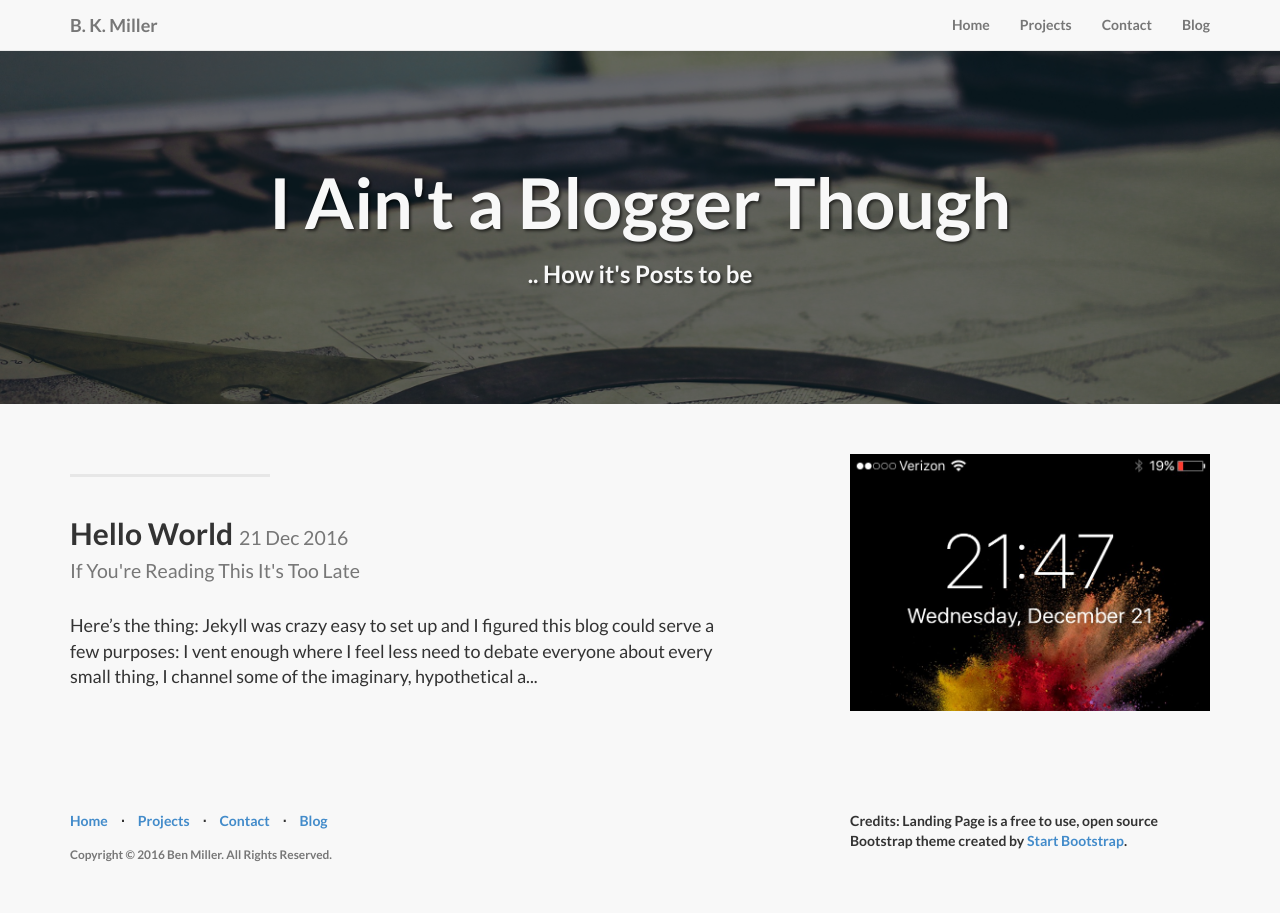
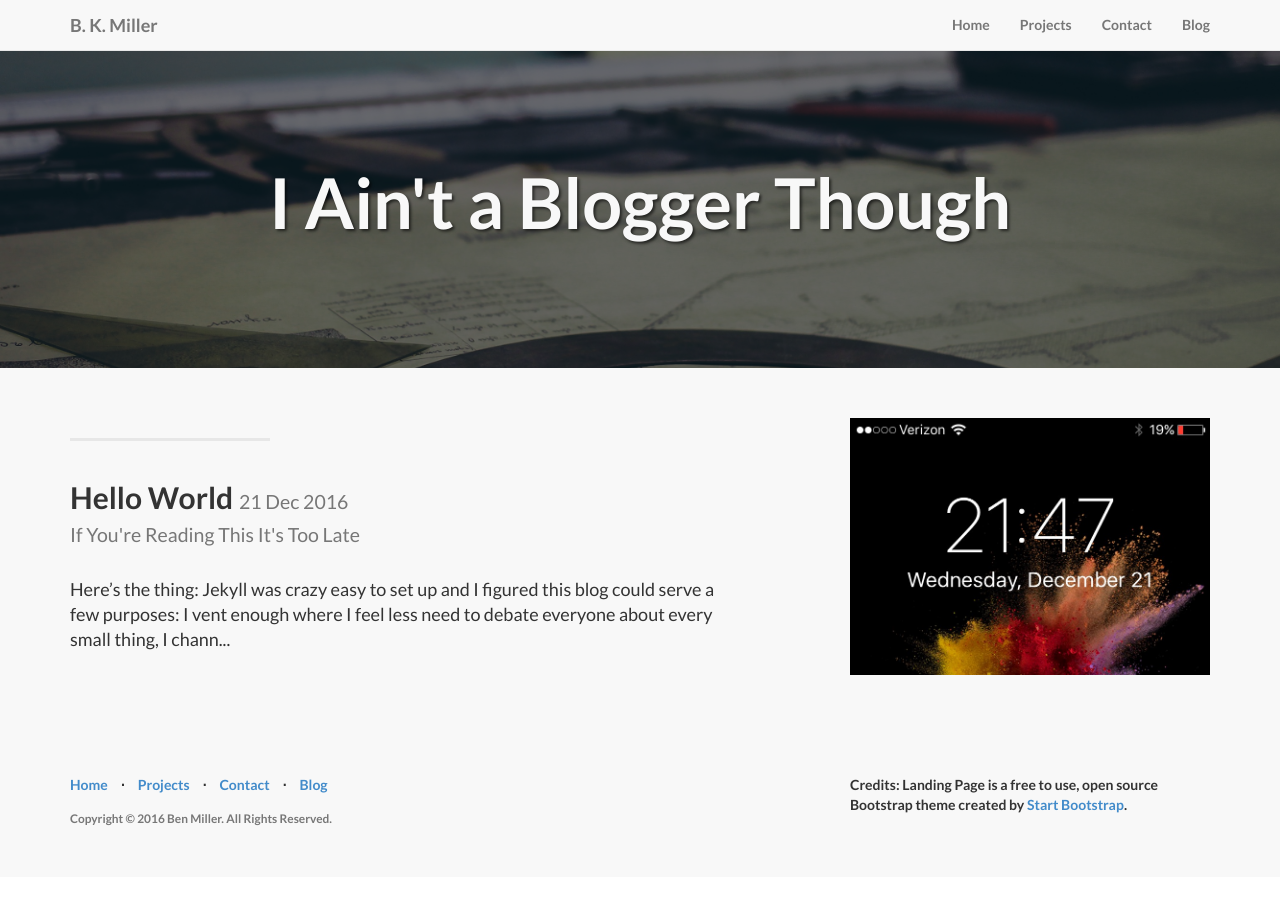
Before and after one commit to benjiyamin/benjiyamin.github.io, a Jekyll site: the page built from blog/index.md, in a window 1280 px wide. Built offline with Jekyll 4.4.1, drawn with Linux system fonts in a browser that asks for light colours; Markdown is read by kramdown in place of the engine named in the settings.

```diff
--- a/_includes/content.html
+++ b/_includes/content.html
@@ -6,7 +6,7 @@
                 <!-- Blog Post Content Column -->
                 <div class="col-lg-8 col-lg-push-2">
                     <!-- Title -->
-                    <h1>{{ page.title }} {% if page.subTitle %}<small>{{ page.subTitle }}</small>{% endif %}</h1>
+                    <h1>{{ page.title }} {% if page.subTitle %}<br><small>{{ page.subTitle }}</small>{% endif %}</h1>
                     <!-- Author -->
                     <p class="lead">
                         <a href="/#contact">Ben Miller</a> | {{ page.date | date_to_string }}
--- a/_includes/head.html
+++ b/_includes/head.html
@@ -3,10 +3,25 @@
     <meta charset="utf-8">
     <meta http-equiv="X-UA-Compatible" content="IE=edge">
     <meta name="viewport" content="width=device-width, initial-scale=1">
-    <meta name="description" content="{% if page.description %}{{ page.description }}{% else %}{{ page.description }}{% endif %}">
+    <meta name="description" content="{% if page.content %}{{ page.content | strip_html | truncate:155 }}{% else %}{{ site.description }}{% endif %}">
     <meta name="author" content="{{ site.author }}">
 
-    <title>{% if page.title %}{{ page.title }}{% else %}{{ site.title }}{% endif %}</title>
+    <title>{% if page.title %}{{ page.title | truncate:70 }}{% else %}{{ site.title }}{% endif %}</title>
+
+    <!-- Twitter Card data -->
+    <meta name="twitter:card" content="summary">
+    <meta name="twitter:site" content="@benjiyamin">
+    <meta name="twitter:title" content="{% if page.title %}{{ page.title | truncate:70 }}{% else %}{{ site.title }}{% endif %}">
+    <meta name="twitter:description" content="{% if page.content %}{{ page.content | strip_html | truncate:200 }}{% else %}{{ site.description }}{% endif %}">
+    <meta name="twitter:image" content="{% if page.image %}/blog/assets/img/posts/{{ page.img }}{% else %}{{ '/assets/img/intro-bg.jpg' | url }}{% endif %}">
+
+    <!-- Open Graph data -->
+    <meta property="og:title" content="{% if page.title %}{{ page.title | truncate:70 }}{% else %}{{ site.title }}{% endif %}" />
+    <meta property="og:type" content="article" />
+    <meta property="og:url" content="{{ page.url }}" />
+    <meta property="og:image" content="{% if page.image %}/blog/assets/img/posts/{{ page.img }}{% else %}{{ '/assets/img/intro-bg.jpg' | url }}{% endif %}" />
+    <meta property="og:description" content="{% if page.content %}{{ page.content | strip_html | truncate:200 }}{% else %}{{ site.description }}{% endif %}" />
+    <!--<meta property="og:site_name" content="{{ site.title }}" />-->
 
     <!-- Bootstrap Core CSS -->
     <link href="{{ '/assets/css/bootstrap.min.css' | url }}" rel="stylesheet">
@@ -22,8 +37,8 @@
     <!-- HTML5 Shim and Respond.js IE8 support of HTML5 elements and media queries -->
     <!-- WARNING: Respond.js doesn't work if you view the page via file:// -->
     <!--[if lt IE 9]>
-        <script src="https://oss.maxcdn.com/libs/html5shiv/3.7.0/html5shiv.js"></script>
-        <script src="https://oss.maxcdn.com/libs/respond.js/1.4.2/respond.min.js"></script>
+    <script src="https://oss.maxcdn.com/libs/html5shiv/3.7.0/html5shiv.js"></script>
+    <script src="https://oss.maxcdn.com/libs/respond.js/1.4.2/respond.min.js"></script>
     <![endif]-->
 
 </head>
--- a/_includes/posts.html
+++ b/_includes/posts.html
@@ -3,8 +3,9 @@
     {% for post in site.posts %}
     {% capture thecycle %}{% cycle 'odd', 'even' %}{% endcapture %}
     {% if thecycle == 'odd' %}
-    <div class="content-section-a">
+    <div class="content-section-a post-summary">
         <div class="container">
+            <a href="{{ post.url }}">
                 <div class="row">
                     <div class="col-lg-7 col-sm-6">
                         <hr class="section-heading-spacer">
@@ -13,41 +14,39 @@
                             {{ post.title }} <small>{{ post.date | date_to_string }}</small>
                             <br>{% if post.subTitle %}<small>{{ post.subTitle }}</small>{% endif %}
                         </h2>
-                    <div class="lead">{{ post.content | strip_html | truncate:240 }}</div>
+                        <div class="lead">{{ post.content | strip_html | truncate:200 }}</div>
                     </div>
                     <div class="col-lg-4 col-lg-offset-1 col-sm-6">
-                   <a href="{{ post.url }}"><img class="img-responsive" src="/blog/assets/img/posts/{{ post.img }}" alt=""></a>
+                        <img class="img-responsive" src="/blog/assets/img/posts/{{ post.img }}" alt="">
                     </div>
                 </div>
+            </a>
         </div>
         <!-- /.container -->
-
     </div>
     <!-- /.content-section-a -->
     {% else %}
 
-    <div class="content-section-b">
+    <div class="content-section-b post-summary">
         <div class="container">
+            <a href="{{ post.url }}">
                 <div class="row">
-                <!-- <div class="col-lg-5 col-lg-offset-1 col-sm-push-6 col-sm-6"> -->
-                <div class="col-lg-7 col-lg-push-5 col-sm-6">
+                    <div class="col-lg-4 col-sm-6">
+                        <img class="img-responsive" src="/blog/assets/img/posts/{{ post.img }}" alt="">
+                    </div>
+                    <div class="col-lg-7 col-lg-offset-1 col-sm-6">
                         <hr class="section-heading-spacer">
                         <div class="clearfix"></div>
                         <h2 class="section-heading">
-                        {{ post.title }} {% if post.subTitle %}<small>{{ post.subTitle }}</small>{% endif %}
-                        <br><small>{{ post.date | date_to_string }}</small>
+                            {{ post.title }} <small>{{ post.date | date_to_string }}</small>
+                            <br>{% if post.subTitle %}<small>{{ post.subTitle }}</small>{% endif %}
                         </h2>
-                    <div class="lead">{{ post.content | strip_html | truncate:240 }}</div>
-                </div>
-                <!--<div class="col-lg-5 col-sm-pull-6 col-sm-6">-->
-                <div class="col-lg-4 col-sm-pull-7 col-sm-6">
-                    <a href="{{ post.url }}"><img class="img-responsive" src="/blog/assets/img/posts/{{ post.img }}" alt=""></a>
+                        <div class="lead">{{ post.content | strip_html | truncate:200 }}</div>
                     </div>
                 </div>
-
+            </a>
         </div>
         <!-- /.container -->
-
     </div>
     <!-- /.content-section-b -->
     {% endif %}
--- a/assets/css/style.css
+++ b/assets/css/style.css
@@ -28,3 +28,7 @@
     line-height: 100px; /* set the baseline at 100px from top*/
     overflow: hidden; /* crops/cut off */
 }
+
+.post-summary a {
+    color: #333
+}
--- a/blog/index.md
+++ b/blog/index.md
@@ -1,5 +1,5 @@
 ---
 layout: blog
 title: I Ain't a Blogger Though
-subTitle: .. How it's Posts to be
+subTitle:
 ---
```
Also changed, not shown: _drafts/draft.md (added, +24 -0 lines), _posts/2016-12-21-hello-world.md (+1 -2 lines), 1 other file. Lines whose indentation alone changed are shown as unchanged.
